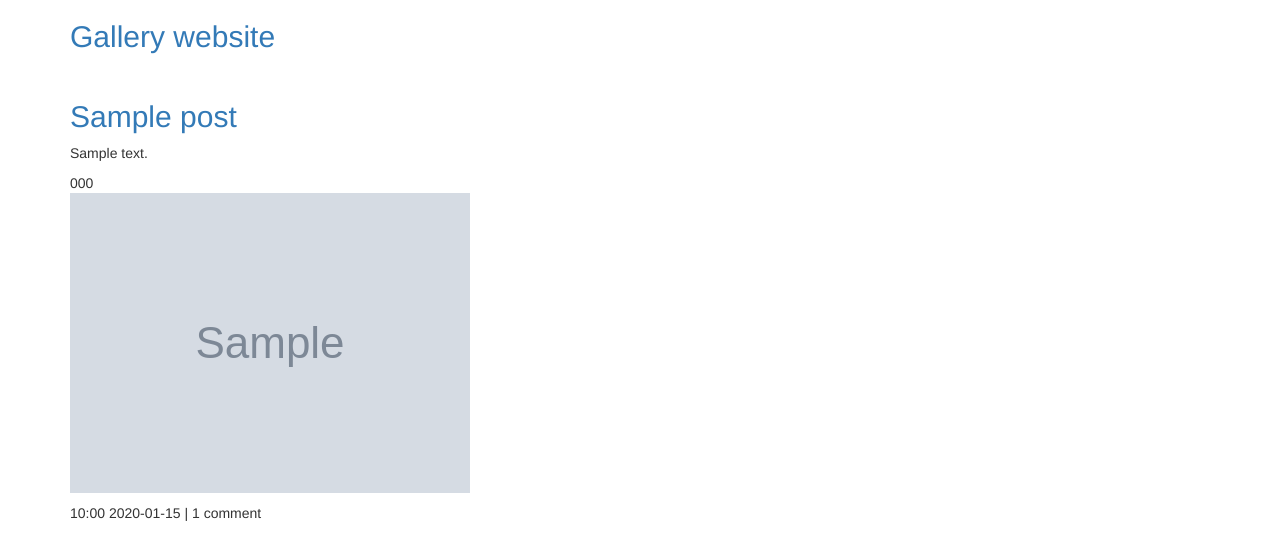
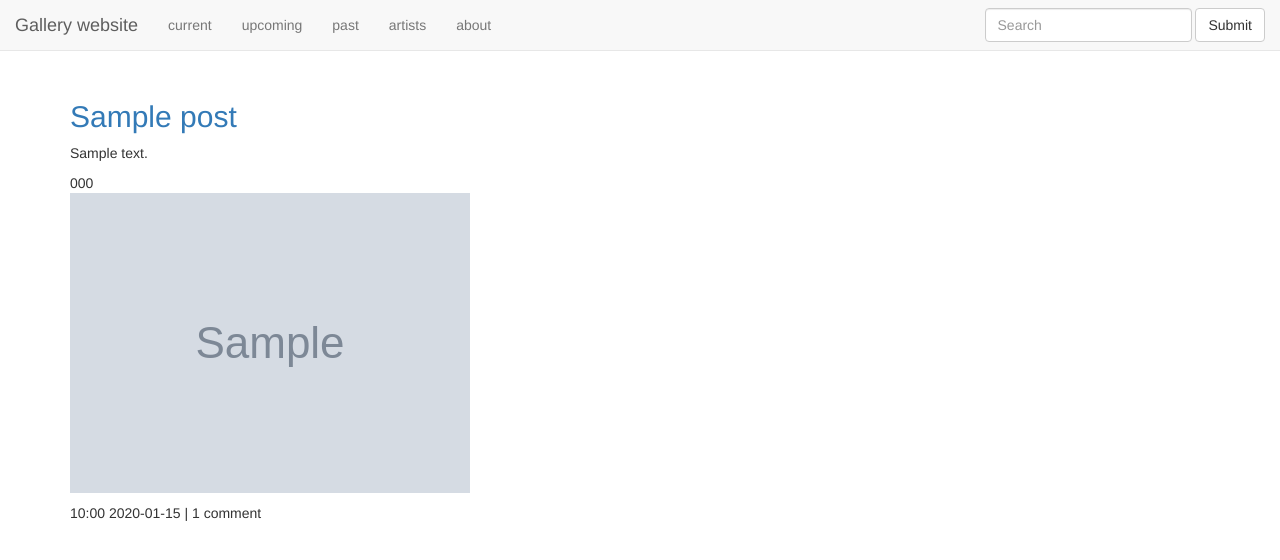
Before and after one commit to colmoneill/json_feeds-flask-website-proof_of_concept, a Flask app: template website/templates/posts/list.html in a window 1280 px wide. Shown: the top 560 px of the page. Run offline with Flask 2, Linux system fonts and the light colour scheme; the template is opened without the code that fills it: most values are stand-ins (such as "Sample title", 1, 10 or a date in 2020); grey boxes marked "Sample" are stand-in pictures; some libraries are stand-ins or nearby versions.

Commit message:
super impressed with Bootstrap

```diff
--- a/website/templates/base.html
+++ b/website/templates/base.html
@@ -9,14 +9,45 @@
 
   <body>
 
+
+
     {%- block topbar -%}
-    <nav class="navbar navbar-fixed-top">
-      <div class="container">
-          <h2>
-              <a href="/" class="brand">Gallery website</a>
-          </h2>
-      </div>
-    </nav>
+<nav class="navbar navbar-default navbar-fixed-top">
+  <div class="container-fluid">
+    <!-- Brand and toggle get grouped for better mobile display -->
+    <div class="navbar-header">
+      <button type="button" class="navbar-toggle collapsed" data-toggle="collapse" data-target="#bs-example-navbar-collapse-1">
+        <span class="sr-only">Toggle navigation</span>
+        <span class="icon-bar"></span>
+        <span class="icon-bar"></span>
+        <span class="icon-bar"></span>
+        <span class="icon-bar"></span>
+        <span class="icon-bar"></span>
+      </button>
+      <a class="navbar-brand" href="#">Gallery website</a>
+    </div>
+
+    <!-- Collect the nav links, forms, and other content for toggling -->
+    <div class="collapse navbar-collapse" id="bs-example-navbar-collapse-1">
+      <ul class="nav navbar-nav">
+        <li><a href="">current</a></li>
+        <li><a href="">upcoming</a></li>
+        <li><a href="">past</a></li>
+        <li><a href="/artists/">artists</a></li>
+        <li><a href="">about</a></li>
+      </ul>
+
+      <ul class="nav navbar-nav navbar-right">
+        <form class="navbar-form navbar-left" role="search">
+        <div class="form-group">
+          <input type="text" class="form-control" placeholder="Search">
+        </div>
+        <button type="submit" class="btn btn-default">Submit</button>
+        </form>
+      </ul>
+    </div><!-- /.navbar-collapse -->
+  </div><!-- /.container-fluid -->
+</nav>
     {%- endblock -%}
 
     <div class="container">
@@ -25,6 +56,9 @@
         {% block content %}{% endblock %}
       </div>
     </div>
-    {% block js_footer %}{% endblock %}
+    {% block js_footer %}
+<script src="//code.jquery.com/jquery-1.11.1.min.js"></script>
+<script src="https://maxcdn.bootstrapcdn.com/bootstrap/3.3.2/js/bootstrap.min.js"></script>
+{% endblock %}
   </body>
 </html>
```
